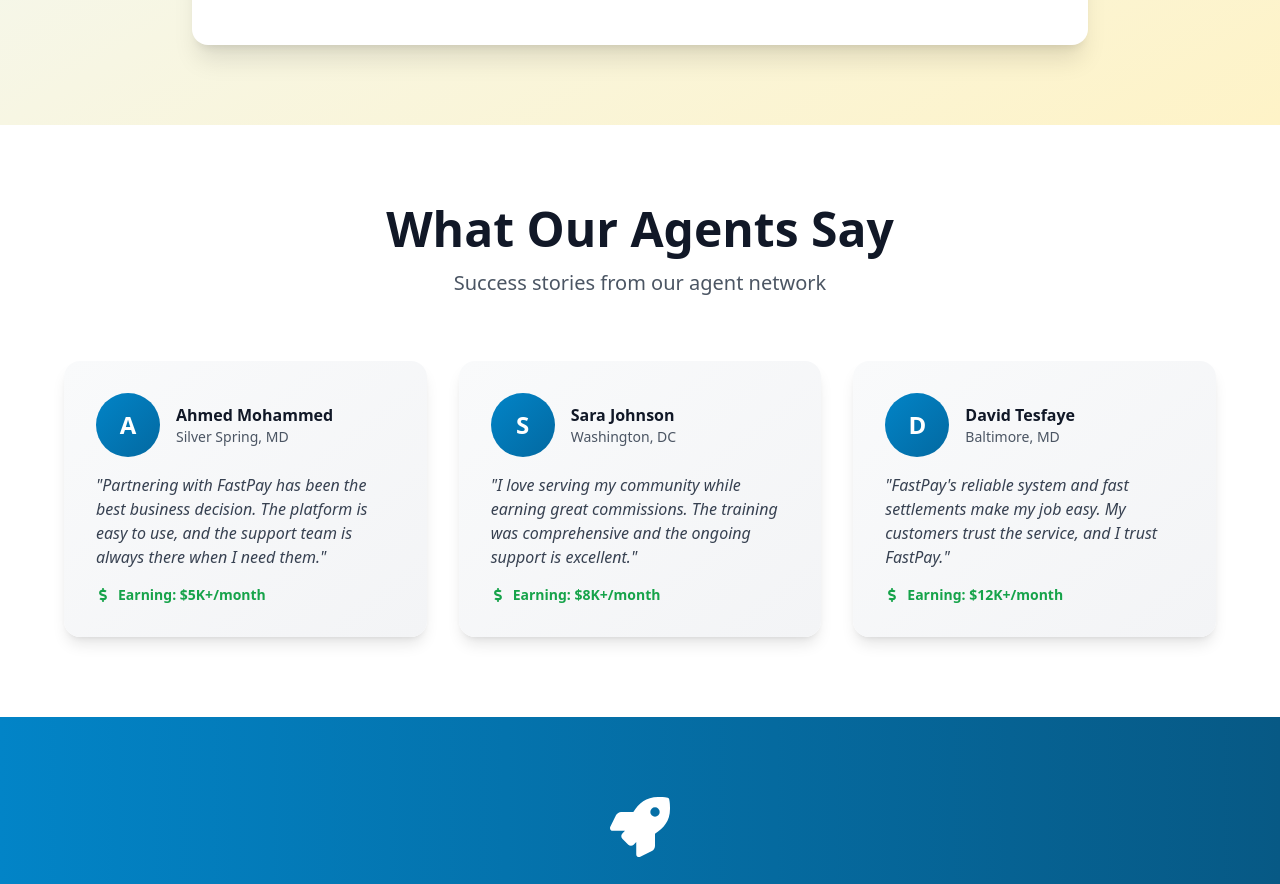
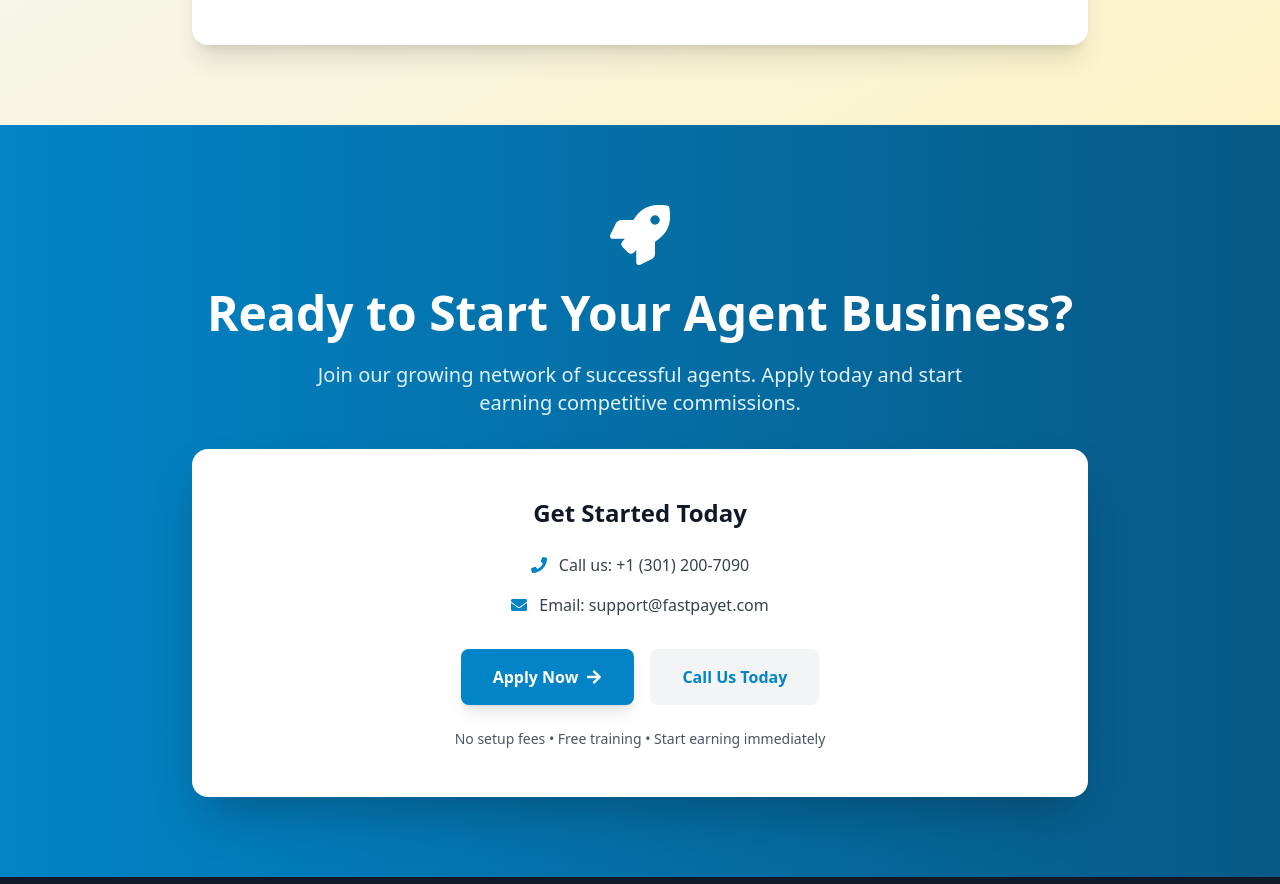
Before and after one commit to motumag/fpnewlandingpage, a React (Vite) app: page /agent in a window 1280 px wide. Shown: the part 3840-4724 px from the top of the page. Built offline with nearby package versions, Linux system fonts and the light colour scheme.

Commit message:
feedback removed

```diff
--- a/src/pages/Agent.jsx
+++ b/src/pages/Agent.jsx
@@ -342,8 +342,8 @@
         </div>
       </section>
 
-      {/* Testimonials Section */}
-      <section className="py-20 bg-white">
+      {/* Testimonials Section - Temporarily Disabled */}
+      {false && <section className="py-20 bg-white">
         <div className="container mx-auto px-4 sm:px-6 lg:px-8">
           <motion.div
             initial={{ opacity: 0, y: 30 }}
@@ -406,7 +406,7 @@
             ))}
           </div>
         </div>
-      </section>
+      </section>}
 
       {/* Application CTA Section */}
       <section id="apply" className="py-20 bg-gradient-to-r from-primary-600 to-primary-800">
```
